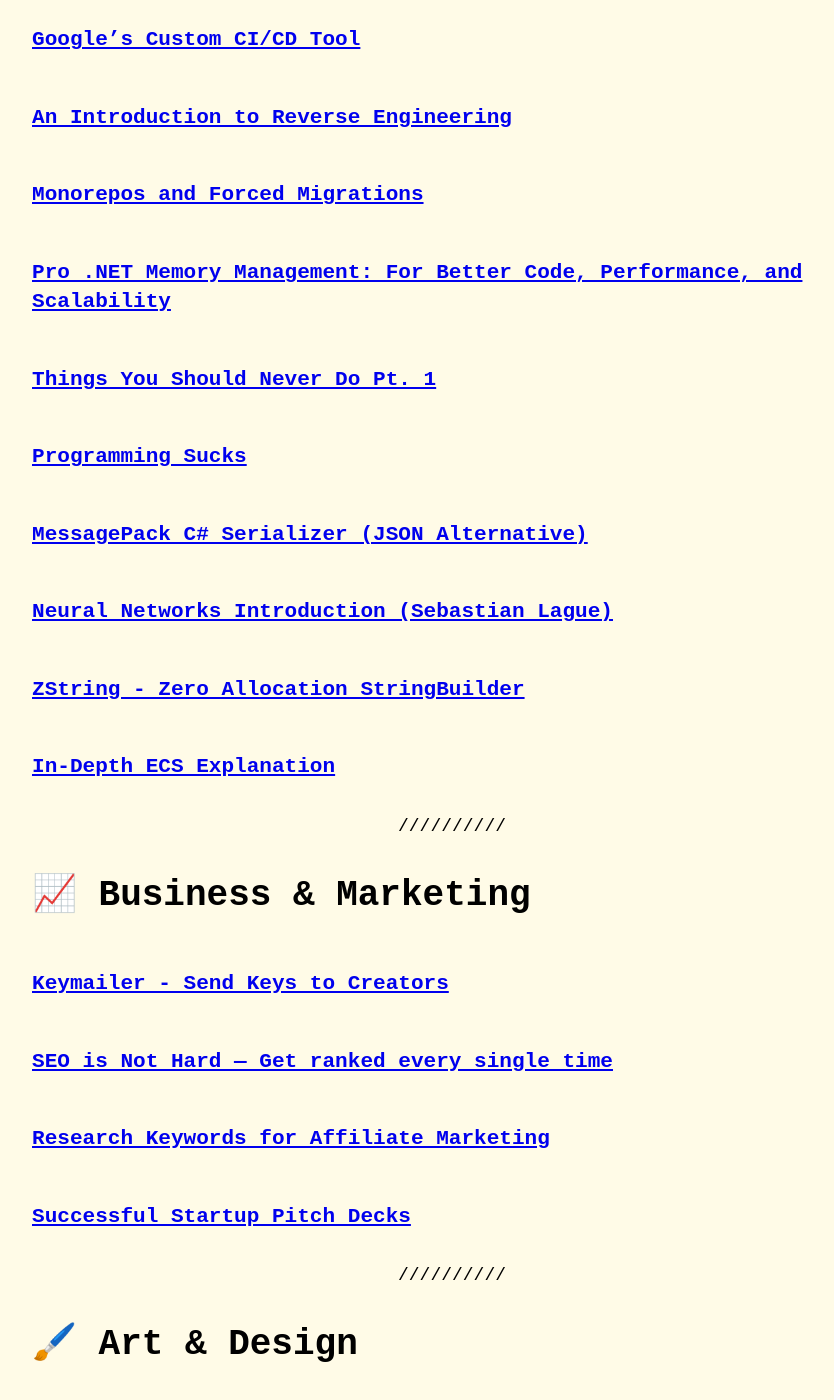
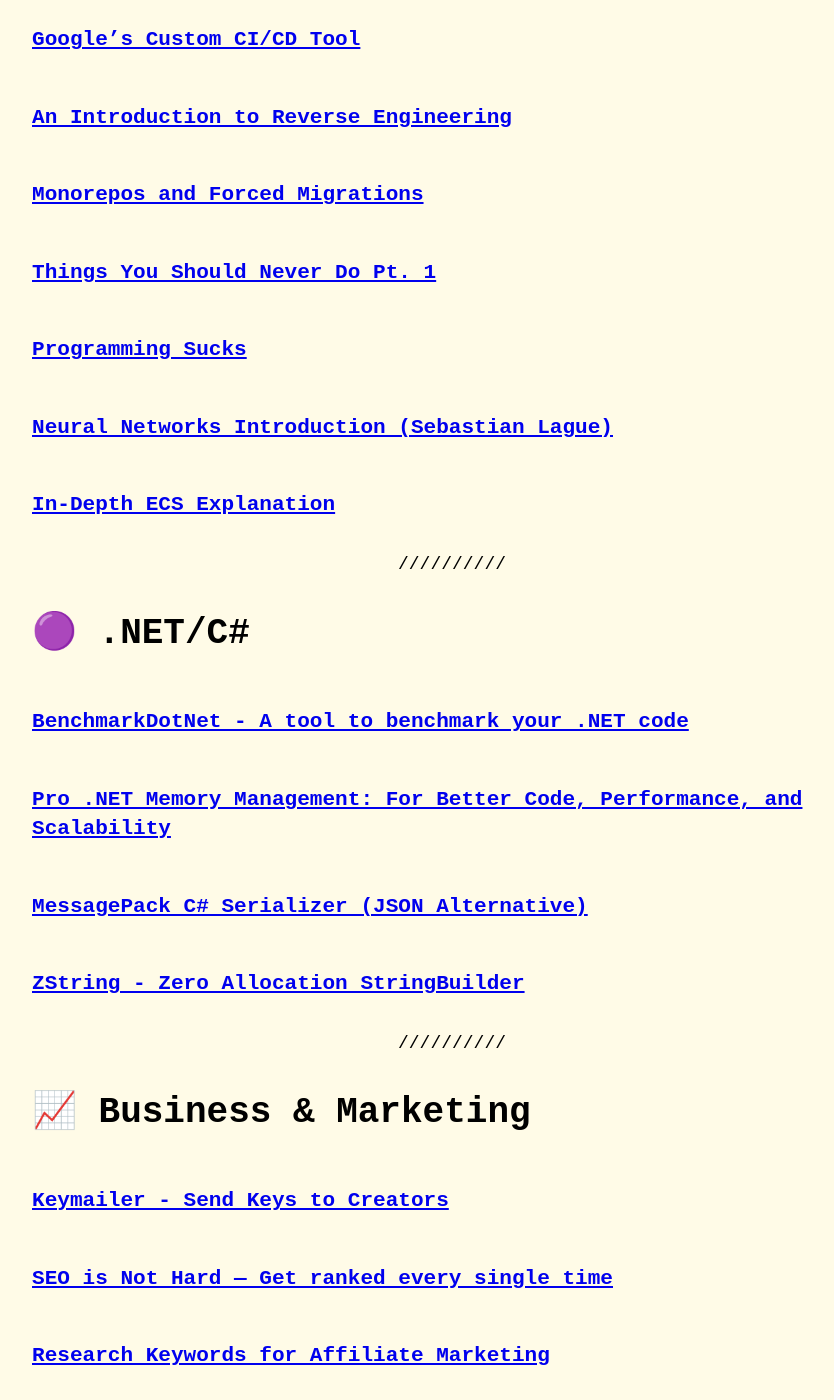
Before and after one commit to tatelax/tatelax.github.io, a Jekyll site: the page built from pages/links.md, in a window 1280 px wide and 1400 px high, scrolled down 2072 px. Shown: the whole window, without its empty margins (188-1022 px from the left). Built offline with Jekyll 4.4.1, drawn with Linux system fonts in a browser that asks for light colours; some of the changed text lies outside the part shown.

Commit message:
Update links.md

```diff
--- a/pages/links.md
+++ b/pages/links.md
@@ -55,19 +55,25 @@
 
 ### [Monorepos and Forced Migrations](https://web.archive.org/web/20211013170827/https://buttondown.email/j2kun/archive/monorepos-and-forced-migrations/)
 
-### [Pro .NET Memory Management: For Better Code, Performance, and Scalability](https://www.amazon.com/dp/B07KGKGK8K?ref_=k4w_oembed_QiQ7ssAQb5iWcX&tag=kpembed-20&linkCode=kpd)
-
 ### [Things You Should Never Do Pt. 1](https://www.joelonsoftware.com/2000/04/06/things-you-should-never-do-part-i/)
 
 ### [Programming Sucks](https://www.stilldrinking.org/programming-sucks)
 
+### [Neural Networks Introduction (Sebastian Lague)](https://www.youtube.com/watch?v=bVQUSndDllU)
+
+### [In-Depth ECS Explanation](https://skypjack.github.io/2019-02-14-ecs-baf-part-1/)
+
+---
+
+# 🟣 .NET/C#
+
+### [BenchmarkDotNet - A tool to benchmark your .NET code](https://benchmarkdotnet.org/articles/overview.html)
+
+### [Pro .NET Memory Management: For Better Code, Performance, and Scalability](https://www.amazon.com/dp/B07KGKGK8K?ref_=k4w_oembed_QiQ7ssAQb5iWcX&tag=kpembed-20&linkCode=kpd)
+
 ### [MessagePack C# Serializer (JSON Alternative)](https://github.com/neuecc/MessagePack-CSharp)
 
-### [Neural Networks Introduction (Sebastian Lague)](https://www.youtube.com/watch?v=bVQUSndDllU)
-
 ### [ZString - Zero Allocation StringBuilder](https://github.com/Cysharp/ZString)
-
-### [In-Depth ECS Explanation](https://skypjack.github.io/2019-02-14-ecs-baf-part-1/)
 
 ---
 
```
Also changed, not shown: other parts of pages/links.md (+1 -1 lines).
